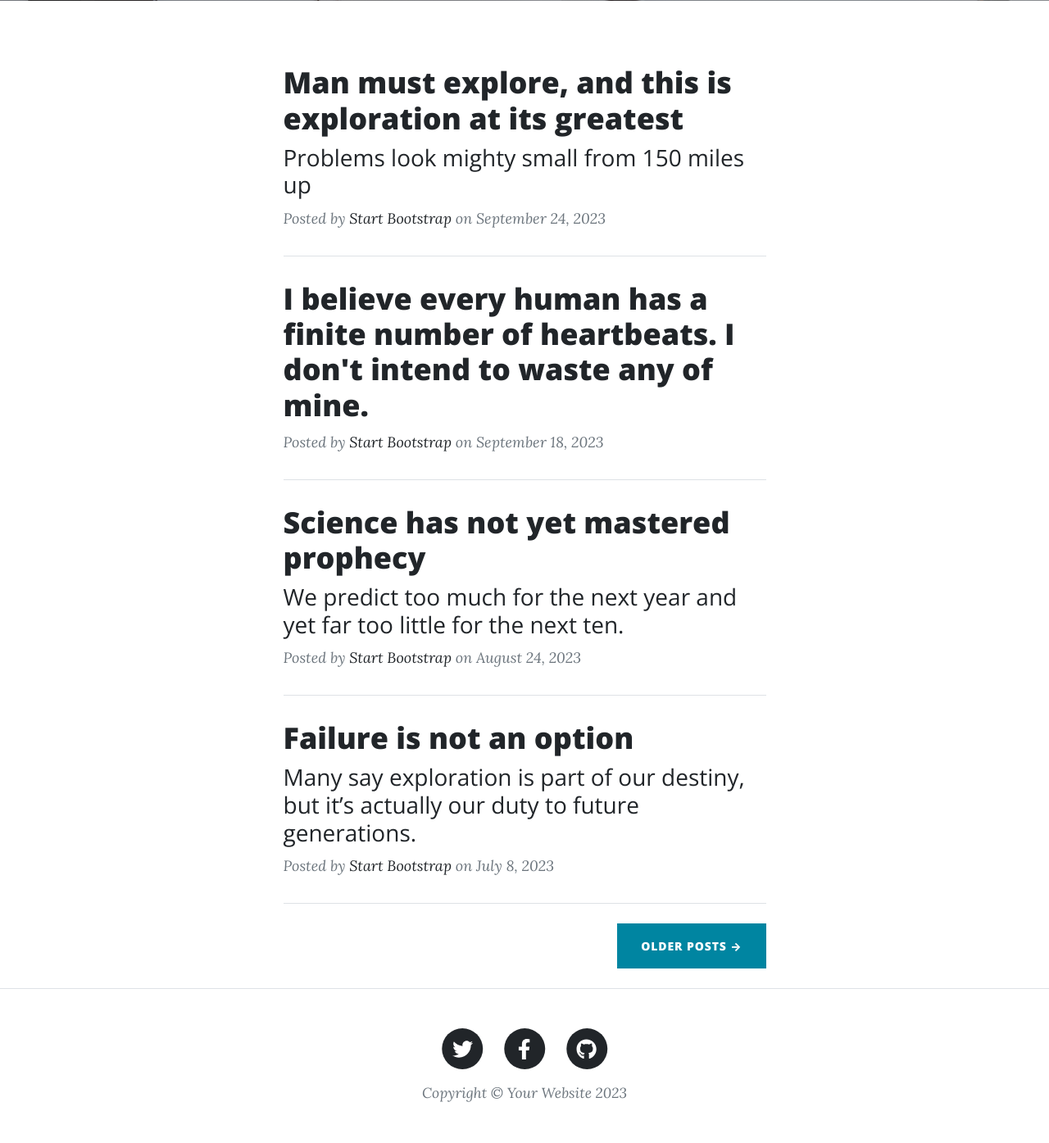
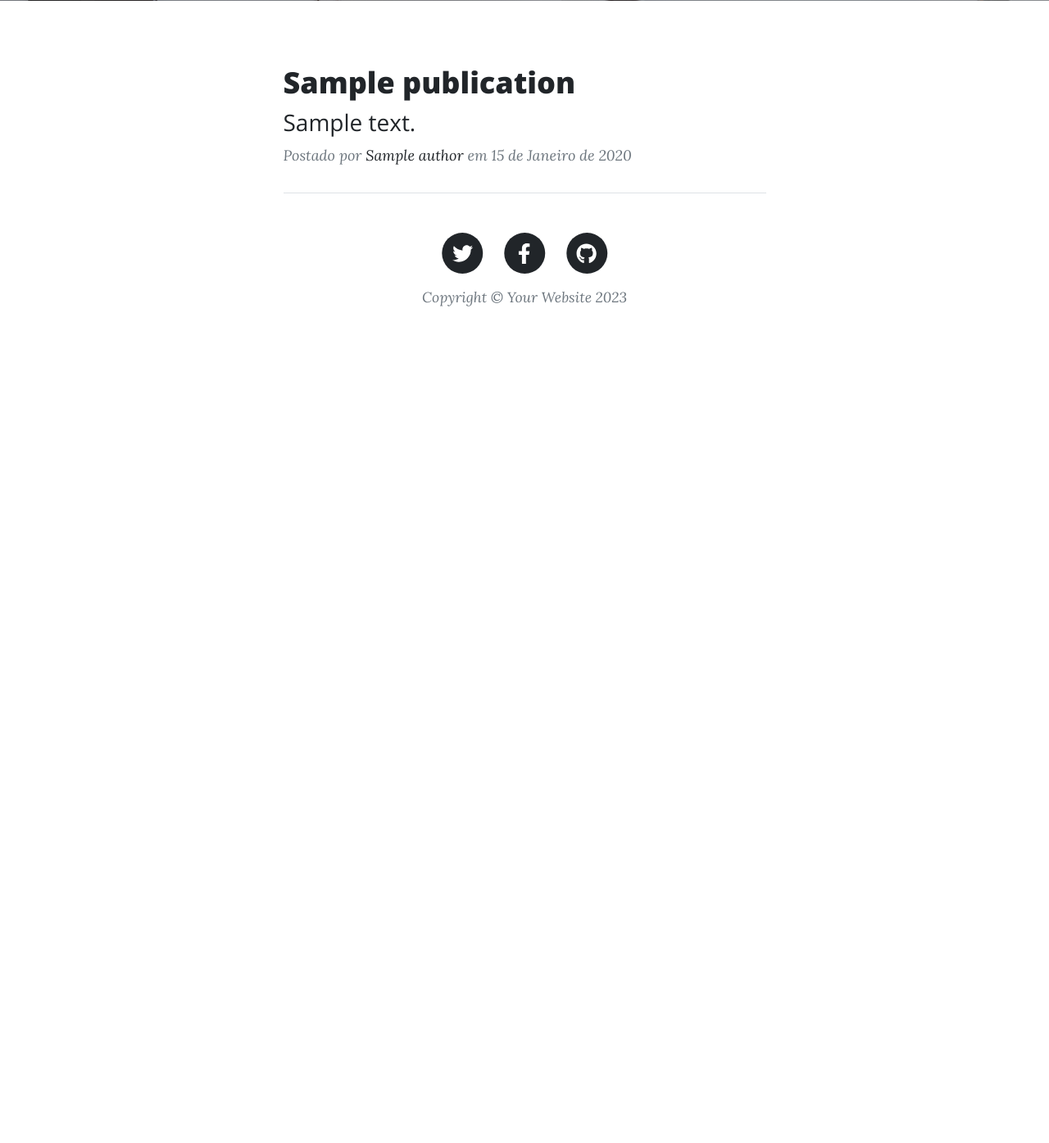
Before and after one commit to vfsphotos/Blog, a Django app: page / in a window 1280 px wide. Shown: the part 531-1926 px from the top of the page at 82% size. After the commit the page ends 905 px from the top, so only its background shows below. Run offline with Django 5.2, Linux system fonts and the light colour scheme; tables that the repository leaves empty hold one stand-in row (values such as "Sample post"); some libraries are stand-ins or nearby versions.

Commit message:
adicionando pubs e autores

```diff
--- a/author/models.py
+++ b/author/models.py
@@ -3,9 +3,12 @@ from django.db import models
 
 class Author(models.Model):
     name = models.CharField(
-        'author\'s name',
+        'autor',
         max_length=50
     )
 
     class Meta:
         db_table = 'authors'
+
+    def __str__(self):
+        return self.name
--- /dev/null
+++ b/author/urls.py
@@ -0,0 +1,7 @@
+from django.urls import path
+
+from . import views
+
+urlpatterns = [
+    path('adicionar/author', views.adicionar_author, name='adicionar_author'),
+]
--- a/blog/urls.py
+++ b/blog/urls.py
@@ -4,4 +4,5 @@ from django.urls import include, path
 urlpatterns = [
     path('admin/', admin.site.urls),
     path('', include('publication.urls')),
+    path('', include('author.urls'))
 ]
--- a/publication/models.py
+++ b/publication/models.py
@@ -4,7 +4,7 @@ from author.models import Author
 
 
 class Publication(models.Model):
-    author = models.ForeignKey(
+    autor = models.ForeignKey(
         Author,
         on_delete=models.CASCADE
     )
@@ -13,13 +13,16 @@ class Publication(models.Model):
         auto_now_add=True
     )
     pub_title = models.CharField(
-        'publication title',
+        'Título da publicação',
         max_length=100
     )
     pub_text = models.TextField(
-        'publications',
+        'Texto da publicação',
         max_length=255
     )
 
     class Meta:
-        db_table = 'pubblications'
+        db_table = 'publications'
+
+    def __str__(self):
+        return self.name
--- a/publication/urls.py
+++ b/publication/urls.py
@@ -1,10 +1,11 @@
 from django.urls import path
 
-from .views import about, contact, index, post
+from . import views
 
 urlpatterns = [
-    path('', index, name='index'),
-    path('about/', about, name='about'),
-    path('contact/', contact, name='contact'),
-    path('post/', post, name='post'),
+    path('', views.index, name='index'),
+    path('about/', views.about, name='about'),
+    path('contact/', views.contact, name='contact'),
+    path('post/', views.post, name='post'),
+    path('adicionar/publication', views.adicionar_publication, name='adicionar_publication'),
 ]
--- a/publication/views.py
+++ b/publication/views.py
@@ -1,8 +1,13 @@
-from django.shortcuts import render
+from django.shortcuts import redirect, render
+from .models import Publication
+
+from .forms import PublicationForm
 
 
 def index(request):
-    return render(request, 'index.html')
+    publications = Publication.objects.all()
+
+    return render(request, 'index.html', {'publications': publications})
 
 
 def about(request):
@@ -15,3 +20,14 @@ def contact(request):
 
 def post(request):
     return render(request, 'post.html')
+
+
+def adicionar_publication(request):
+    if request.method == 'POST':
+        forms = PublicationForm(request.POST)
+        if forms.is_valid():
+            forms.save()
+            return redirect('index')
+    else:
+        forms = PublicationForm()
+    return render(request, 'publication/adicionar_publication.html', {'forms': forms})
--- a/templates/base.html
+++ b/templates/base.html
@@ -79,84 +79,7 @@
       </div>
     </header>
     <!-- Main Content-->
-    <div class="container px-4 px-lg-5">
-      <div class="row gx-4 gx-lg-5 justify-content-center">
-        <div class="col-md-10 col-lg-8 col-xl-7">
-          <!-- Post preview-->
-          <div class="post-preview">
-            <a href="{% url 'post' %}">
-              <h2 class="post-title">
-                Man must explore, and this is exploration at its greatest
-              </h2>
-              <h3 class="post-subtitle">
-                Problems look mighty small from 150 miles up
-              </h3>
-            </a>
-            <p class="post-meta">
-              Posted by
-              <a href="#!">Start Bootstrap</a>
-              on September 24, 2023
-            </p>
-          </div>
-          <!-- Divider-->
-          <hr class="my-4" />
-          <!-- Post preview-->
-          <div class="post-preview">
-            <a href="{% url 'post' %}"><h2 class="post-title">
-                I believe every human has a finite number of heartbeats. I don't
-                intend to waste any of mine.
-              </h2></a>
-            <p class="post-meta">
-              Posted by
-              <a href="#!">Start Bootstrap</a>
-              on September 18, 2023
-            </p>
-          </div>
-          <!-- Divider-->
-          <hr class="my-4" />
-          <!-- Post preview-->
-          <div class="post-preview">
-            <a href="{% url 'post' %}">
-              <h2 class="post-title">Science has not yet mastered prophecy</h2>
-              <h3 class="post-subtitle">
-                We predict too much for the next year and yet far too little for
-                the next ten.
-              </h3>
-            </a>
-            <p class="post-meta">
-              Posted by
-              <a href="#!">Start Bootstrap</a>
-              on August 24, 2023
-            </p>
-          </div>
-          <!-- Divider-->
-          <hr class="my-4" />
-          <!-- Post preview-->
-          <div class="post-preview">
-            <a href="{% url 'post' %}">
-              <h2 class="post-title">Failure is not an option</h2>
-              <h3 class="post-subtitle">
-                Many say exploration is part of our destiny, but it’s actually
-                our duty to future generations.
-              </h3>
-            </a>
-            <p class="post-meta">
-              Posted by
-              <a href="#!">Start Bootstrap</a>
-              on July 8, 2023
-            </p>
-          </div>
-          <!-- Divider-->
-          <hr class="my-4" />
-          <!-- Pager-->
-          <div class="d-flex justify-content-end mb-4">
-            <a class="btn btn-primary text-uppercase" href="#!"
-              >Older Posts →</a
-            >
-          </div>
-        </div>
-      </div>
-    </div>
+    {% block content %}{% endblock content %}
     <!-- Footer-->
     <footer class="border-top">
       <div class="container px-4 px-lg-5">
--- a/templates/contact.html
+++ b/templates/contact.html
@@ -68,6 +68,7 @@
       </div>
     </nav>
     <!-- Page Header-->
+     {% block content %}
     <header
       class="masthead"
       style="background-image: url('{% static 'assets/img/contact-bg.jpg' %}')"
@@ -206,6 +207,7 @@
         </div>
       </div>
     </main>
+    {% endblock %}
     <!-- Footer-->
     <footer class="border-top">
       <div class="container px-4 px-lg-5">
--- a/templates/index.html
+++ b/templates/index.html
@@ -36,34 +36,17 @@
     <nav class="navbar navbar-expand-lg navbar-light" id="mainNav">
       <div class="container px-4 px-lg-5">
         <a class="navbar-brand" href="{% url 'index' %}">Meu Blog</a>
-        <button
-          class="navbar-toggler"
-          type="button"
-          data-bs-toggle="collapse"
-          data-bs-target="#navbarResponsive"
-          aria-controls="navbarResponsive"
-          aria-expanded="false"
-          aria-label="Toggle navigation"
-        >
-          Menu
-          <i class="fas fa-bars"></i>
-        </button>
+        <button class="navbar-toggler" type="button" data-bs-toggle="collapse" data-bs-target="#navbarResponsive" aria-controls="navbarResponsive" aria-expanded="false" aria-label="Toggle navigation">Menu<i class="fas fa-bars"></i></button>
         <div class="collapse navbar-collapse" id="navbarResponsive">
           <ul class="navbar-nav ms-auto py-4 py-lg-0">
             <li class="nav-item">
-              <a class="nav-link px-lg-3 py-3 py-lg-4" href="index.html"
-                >Home</a
-              >
+              <a class="nav-link px-lg-3 py-3 py-lg-4" href="index.html">Home</a>
             </li>
             <li class="nav-item">
-              <a class="nav-link px-lg-3 py-3 py-lg-4" href="about.html"
-                >Sobre</a
-              >
+              <a class="nav-link px-lg-3 py-3 py-lg-4" href="about.html">Sobre</a>
             </li>
             <li class="nav-item">
-              <a class="nav-link px-lg-3 py-3 py-lg-4" href="contact.html"
-                >Contato</a
-              >
+              <a class="nav-link px-lg-3 py-3 py-lg-4" href="contact.html">Contato</a>
             </li>
           </ul>
         </div>
@@ -86,86 +69,29 @@
       </div>
     </header>
     <!-- Main Content-->
+     {% block content %}
+     {% for publication in publications %}
     <div class="container px-4 px-lg-5">
       <div class="row gx-4 gx-lg-5 justify-content-center">
         <div class="col-md-10 col-lg-8 col-xl-7">
           <!-- Post preview-->
           <div class="post-preview">
-            <a href="post.html">
+            <a href="{% url 'post' %}">
               <h2 class="post-title">
-                Man must explore, and this is exploration at its greatest
+                {{ publication.pub_title }}
               </h2>
               <h3 class="post-subtitle">
-                Problems look mighty small from 150 miles up
+                {{ publication.pub_text }}
               </h3>
             </a>
             <p class="post-meta">
-              Posted by
-              <a href="#!">Start Bootstrap</a>
-              on September 24, 2023
+              Postado por
+              <a href="#!">{{ publication.autor }}</a>
+              em {{ publication.date_pub }}
             </p>
           </div>
-          <!-- Divider-->
-          <hr class="my-4" />
-          <!-- Post preview-->
-          <div class="post-preview">
-            <a href="post.html"
-              ><h2 class="post-title">
-                I believe every human has a finite number of heartbeats. I don't
-                intend to waste any of mine.
-              </h2></a
-            >
-            <p class="post-meta">
-              Posted by
-              <a href="#!">Start Bootstrap</a>
-              on September 18, 2023
-            </p>
-          </div>
-          <!-- Divider-->
-          <hr class="my-4" />
-          <!-- Post preview-->
-          <div class="post-preview">
-            <a href="post.html">
-              <h2 class="post-title">Science has not yet mastered prophecy</h2>
-              <h3 class="post-subtitle">
-                We predict too much for the next year and yet far too little for
-                the next ten.
-              </h3>
-            </a>
-            <p class="post-meta">
-              Posted by
-              <a href="#!">Start Bootstrap</a>
-              on August 24, 2023
-            </p>
-          </div>
-          <!-- Divider-->
-          <hr class="my-4" />
-          <!-- Post preview-->
-          <div class="post-preview">
-            <a href="post.html">
-              <h2 class="post-title">Failure is not an option</h2>
-              <h3 class="post-subtitle">
-                Many say exploration is part of our destiny, but it’s actually
-                our duty to future generations.
-              </h3>
-            </a>
-            <p class="post-meta">
-              Posted by
-              <a href="#!">Start Bootstrap</a>
-              on July 8, 2023
-            </p>
-          </div>
-          <!-- Divider-->
-          <hr class="my-4" />
-          <!-- Pager-->
-          <div class="d-flex justify-content-end mb-4">
-            <a class="btn btn-primary text-uppercase" href="#!"
-              >Older Posts →</a
-            >
-          </div>
-        </div>
-      </div>
-    </div>
+          {% endfor %}
+    {% endblock %}
     <!-- Footer-->
     <footer class="border-top">
       <div class="container px-4 px-lg-5">
--- a/templates/post.html
+++ b/templates/post.html
@@ -36,6 +36,7 @@
             </div>
         </nav>
         <!-- Page Header-->
+         {% block content %}
         <header class="masthead" style="background-image: url('{% static 'assets/img/post-bg.jpg' %}')">
             <div class="container position-relative px-4 px-lg-5">
                 <div class="row gx-4 gx-lg-5 justify-content-center">
@@ -84,6 +85,7 @@
                 </div>
             </div>
         </article>
+        {% endblock %}
         <!-- Footer-->
         <footer class="border-top">
             <div class="container px-4 px-lg-5">
```
Also changed, not shown: author/forms.py (added, +9 -0 lines), author/templates/author/adicionar_author.html (added, +14 -0 lines), author/views.py (+13 -2 lines), publication/forms.py (added, +12 -0 lines), publication/templates/publication/adicionar_publication.html (added, +14 -0 lines), author/migrations/0001_initial.py, publication/migrations/0001_initial.py, templates/publique.html (added).
